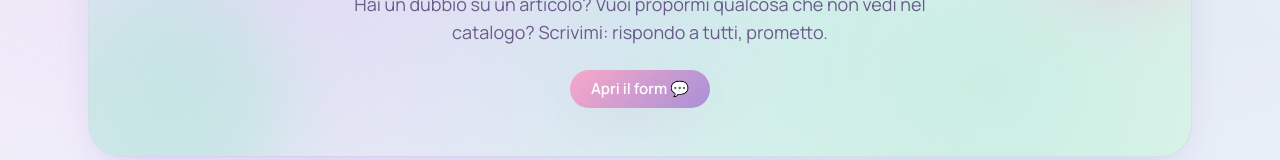
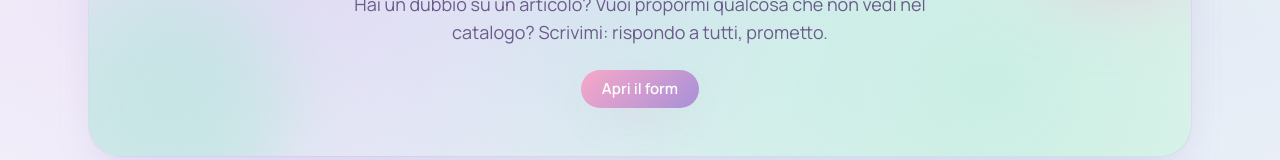
Before and after one commit to danielebucchi/NerdNostalgia, a Next.js app in the folder frontend/: page /contatti in a window 1280 px wide. Shown: the part 326-486 px from the top of the page. Built offline with nearby package versions, Linux system fonts and the light colour scheme; no server answers.

Commit message:
fix(ui): rimossa icona dal bottone 'Apri il form'

```diff
--- a/frontend/src/app/(public)/contatti/page.tsx
+++ b/frontend/src/app/(public)/contatti/page.tsx
@@ -19,7 +19,7 @@ export default function ContattiPage() {
         </p>
         <div className="mt-6">
           <button type="button" className="btn btn-primary" onClick={() => setOpen(true)}>
-            Apri il form 💬
+            Apri il form
           </button>
         </div>
       </div>
```
